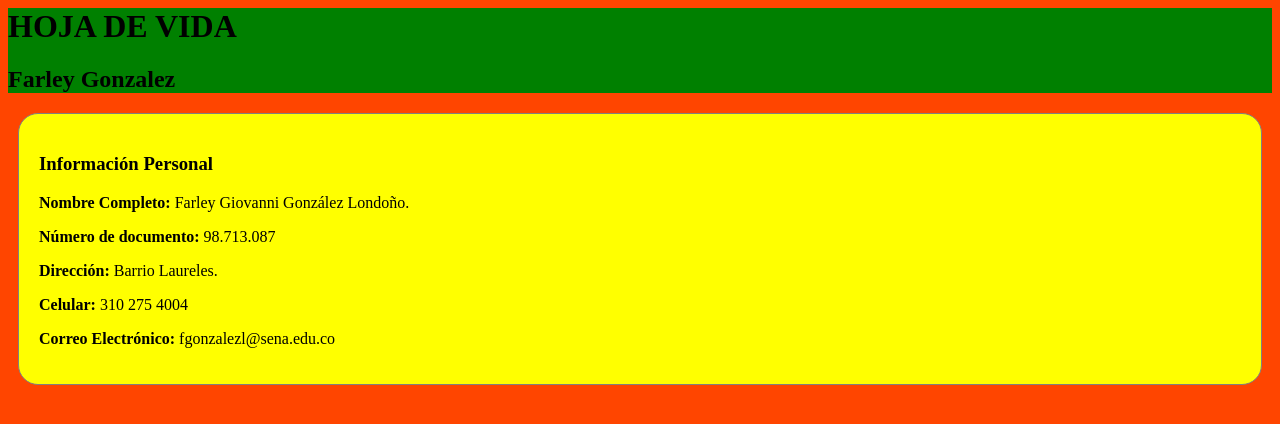
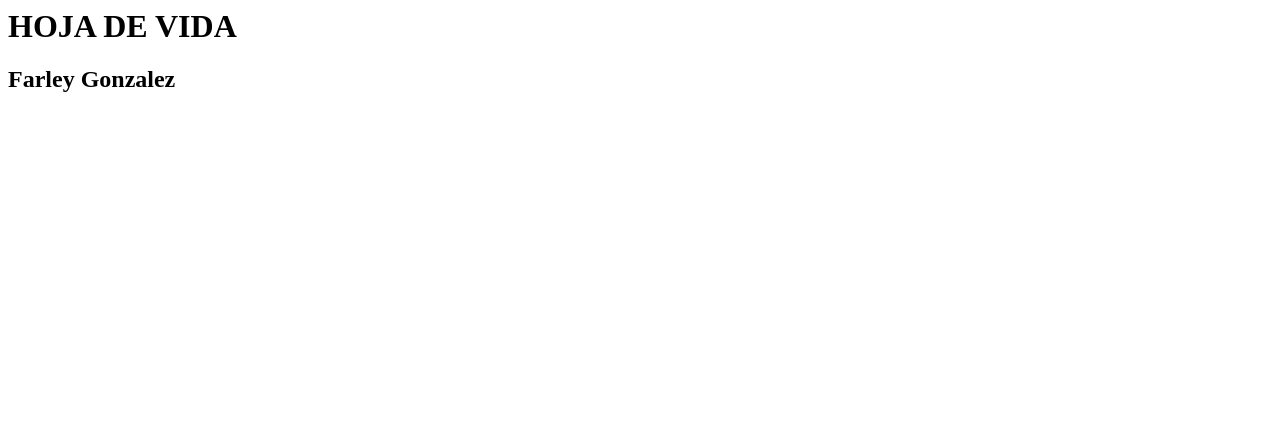
Before and after one commit to FARGOZ/Evidencia1, a plain HTML site: page index.html in a window 1280 px wide. Drawn offline with Linux system fonts and the light colour scheme.

Commit message:
7 marzo 2025
Actualizar Hoja de Vida

```diff
--- a/index.html
+++ b/index.html
@@ -1,27 +1,9 @@
 <html>
    <head>
-        <title>Hoja de Vida Farley Gonzalez</title>
-        <link rel="stylesheet" href="css/estilo.css">
 
    </head>
    <body>
-        <div class="contenedor">
-            <div class="titulo">
     <h1>HOJA DE VIDA</h1>
     <h2>Farley Gonzalez</h2>
-            </div>
-            <div class="info">
-                <h3>Información Personal</h3>
-                <p><b>Nombre Completo:</b> Farley Giovanni González Londoño.</p>
-                <p><b>Número de documento:</b> 98.713.087</p>
-                <p><b>Dirección:</b> Barrio Laureles.</p>
-                <p><b>Celular: </b>310 275 4004</p>
-                <p><b>Correo Electrónico:</b> fgonzalezl@sena.edu.co</p>
-            </div>
-        </div>
-
-
-
-
    </body>
 </html>
```
Lines whose indentation alone changed are shown as unchanged.
